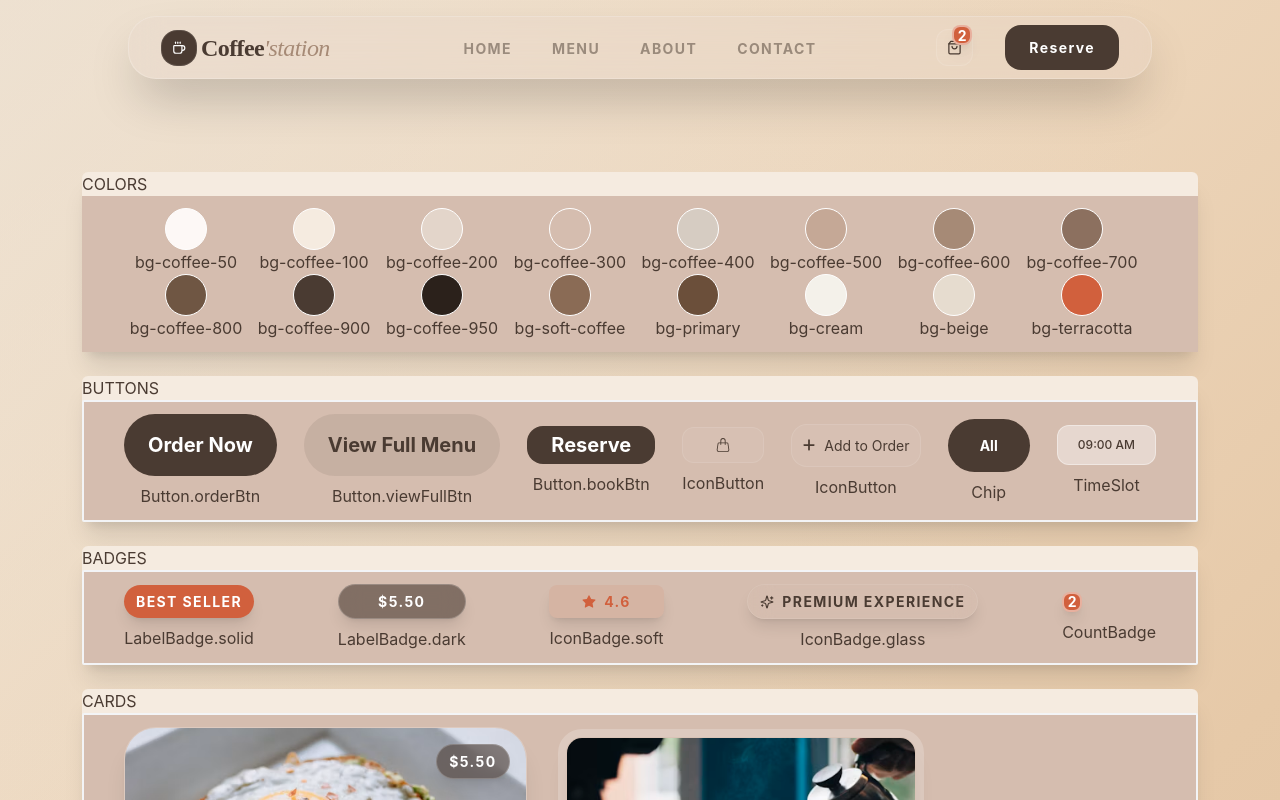
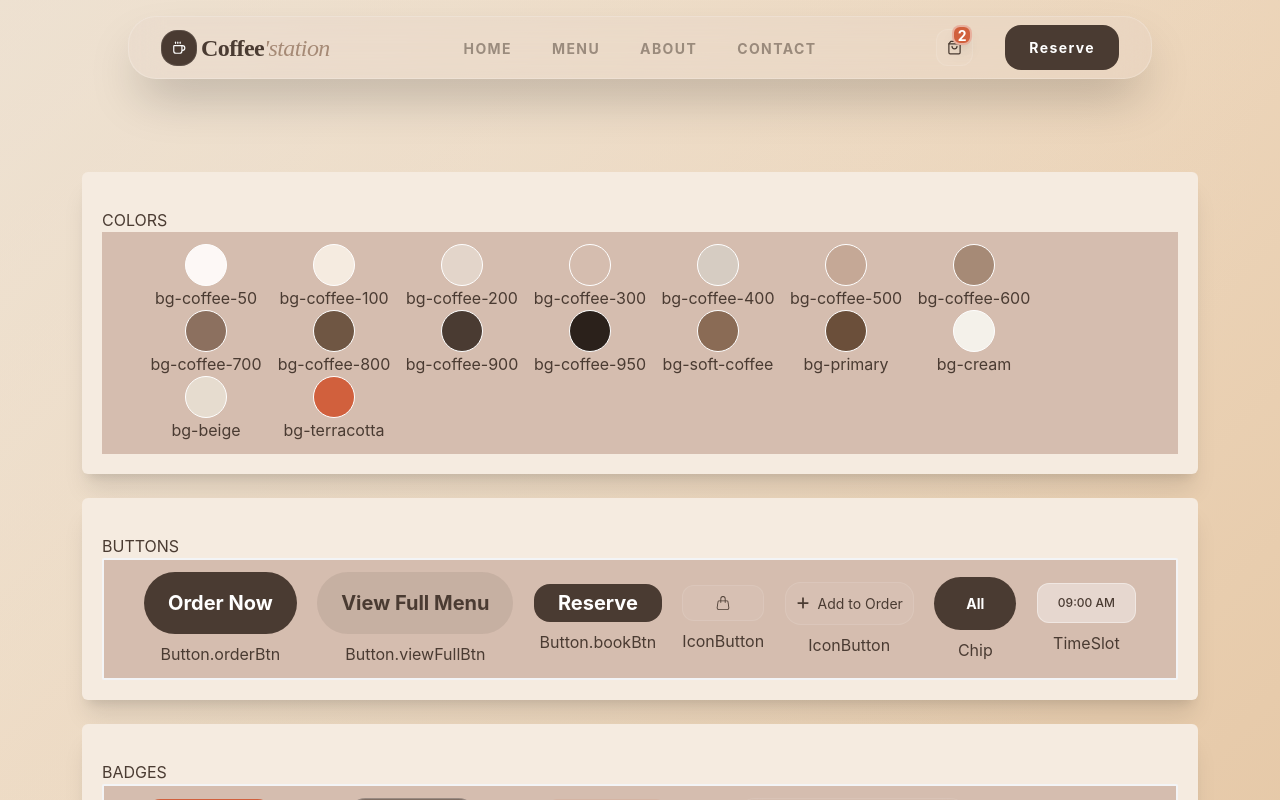
Before and after one commit to rachel0623123/coffee_station_rachel, a React (Vite) app: page /designsystem in a window 1280 px wide. Shown: the top 800 px of the page. Built offline with nearby package versions, Linux system fonts and the light colour scheme.

Commit message:
fix: string-comparison issue and deadline code

```diff
--- a/src/app/index.css
+++ b/src/app/index.css
@@ -19,7 +19,7 @@
         @apply rounded-full px-5 py-5 border border-white w-10 h-10
    }
     .section{
-        @apply rounded-md w-[90%] shadow-xl my-3 bg-coffee-100
+        @apply rounded-md w-[90%] shadow-xl my-3 bg-coffee-100 p-5 pt-9
     }
     .sectionContent {
         @apply rounded-sm flex flex-wrap justify-between items-center w-full py-3 px-10 border-gray-100 border-[2px] bg-coffee-300
--- a/src/pages/homePage/section/Hero.tsx
+++ b/src/pages/homePage/section/Hero.tsx
@@ -43,7 +43,7 @@ function Hero(){
     return (
         <section className="relative min-h-screen flex items-center justify-center overflow-hidden pt-20" onMouseMove={handleMouseMove}>
             <div className="mx-auto px-20 relative z-10 grid grid-cols-2 gap-8 items-center max-w-6xl">
-                <motion.div style={{ y: y1 }}  className="text-left space-y-8 relative z-20">
+                <motion.div style={{y: y1 }}  className="text-left space-y-8 relative z-20">
                     <motion.h1
                         variants={sentence}
                         initial="hidden"
@@ -74,7 +74,7 @@ function Hero(){
                     </motion.div>
                 </motion.div>
 
-                <motion.div className="relative h-[350px] flex items-center justify-center">
+                <motion.div className="relative h-[350px] flex items-center justify-center" style={{x}}>
                      <motion.div
                         animate={{ rotate: 360 }}
                         transition={{ duration: 40, repeat: Infinity, ease: "linear" }}
--- a/src/shared/ui/cards/ProductCard.tsx
+++ b/src/shared/ui/cards/ProductCard.tsx
@@ -24,7 +24,7 @@ function ProductCard ( {
             <div className="relative h-72 overflow-hidden group">
                 <img alt="Macchiato" className="w-full h-full object-cover transform h-[220px] group-hover:scale-110 transition-transform duration-700 ease-out" src={image}  />
                 <div className="absolute inset-0 bg-gradient-to-t from-black/40 to-transparent opacity-0 group-hover:opacity-100 transition-opacity duration-500"></div>
-                {badge_star >= "4.9" && <LabelBadge content = "best seller" variant="solid absolute" />}
+                {Number(badge_star) >= 4.9 && <LabelBadge content = "best seller" variant="solid absolute" />}
                 <LabelBadge content = {badge_price} variant="dark absolute"/>
             </div>
             <div className="bg-coffee-300/60 p-5">
```
